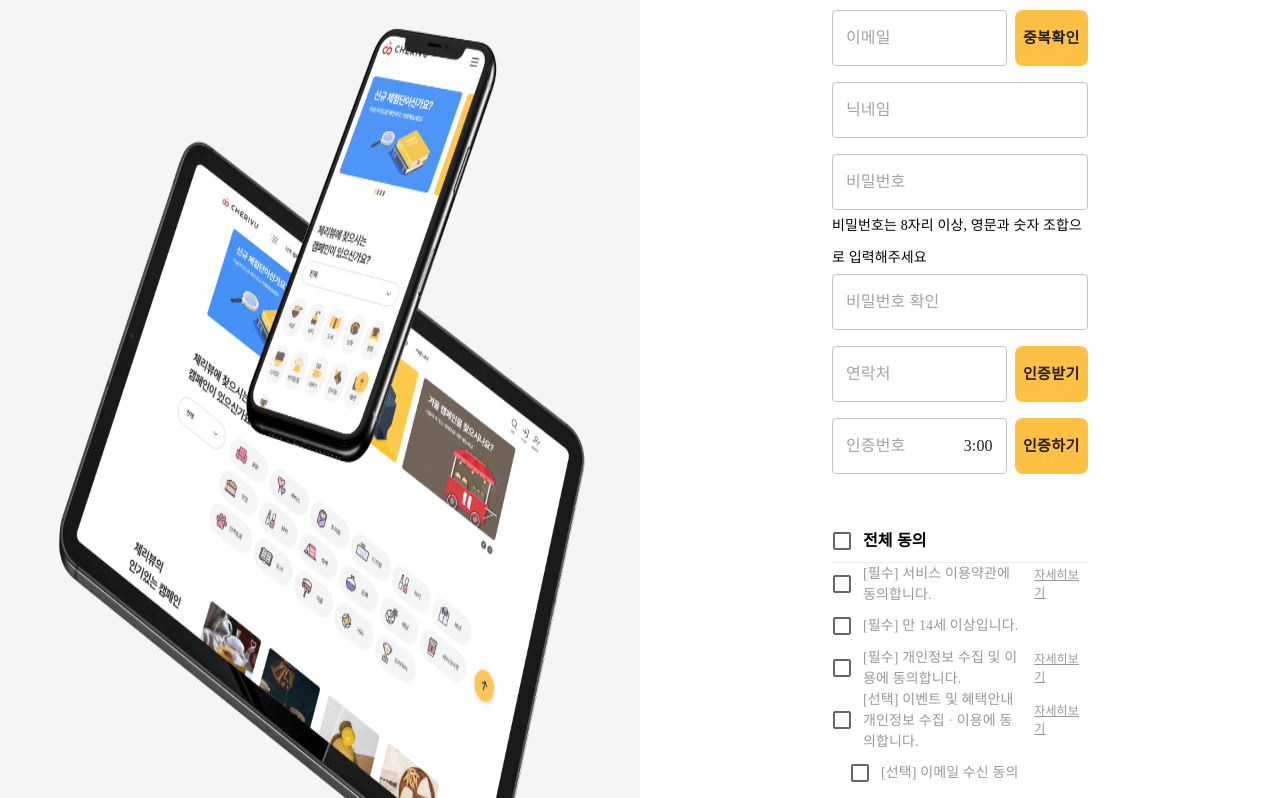
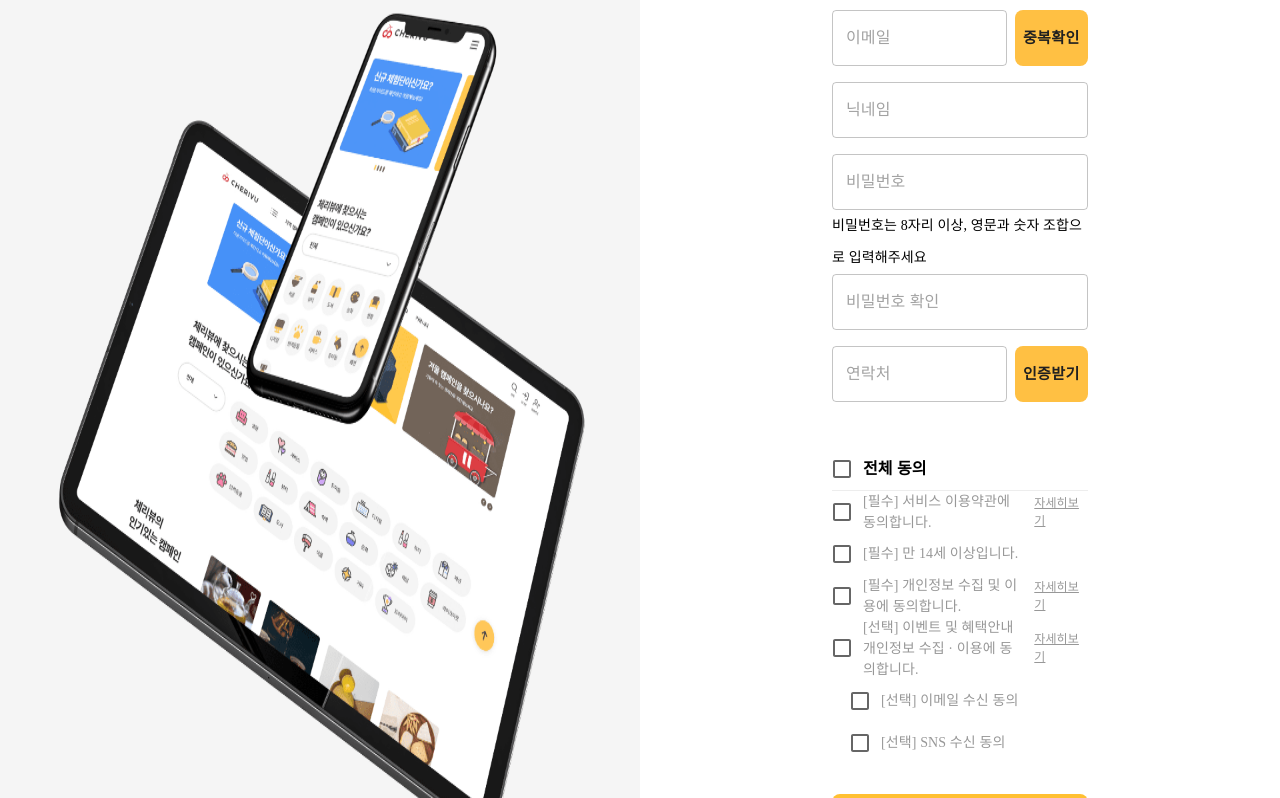
Before and after one commit to sionParkv/cherry-view-event, a React (Create React App) app: page / in a window 1280 px wide. Shown: the part 896-1694 px from the top of the page. Built offline with nearby package versions, Linux system fonts and the light colour scheme; a web font is replaced by a local one.

Commit message:
3차 피드백

```diff
--- a/src/assets/Reservation.scss
+++ b/src/assets/Reservation.scss
@@ -1,6 +1,10 @@
 @import "common";
 
 .css-1oqqzyl-MuiContainer-root {
+  max-width: 100% !important;
+}
+
+.css-1qsxih2 {
   max-width: 100% !important;
 }
 
--- a/src/pages/Reservation.js
+++ b/src/pages/Reservation.js
@@ -77,10 +77,10 @@ const Reservation = () => {
       .then((response) => {
         console.log(response.data);
         alert("인증번호가 전송 되었습니다.");
+        disableText(true);
       })
       .catch((error) => {
         console.log("Error", error);
-        alert(error.response.data.message);
       });
   };
 
@@ -97,17 +97,12 @@ const Reservation = () => {
         alert("인증 되었습니다.");
       })
       .catch((error) => {
+        if (error.response.data.message) {
           alert(error.response.data.message);
+        }
         console.log("Error", error);
         console.log(values.number);
       });
-  };
-
-  // 초를 시:분:초 형태로 변환하는 함수
-  const formatTime = (seconds) => {
-    const minutes = Math.floor(seconds / 60);
-    const remainingSeconds = seconds % 60;
-    return `${minutes}:${remainingSeconds < 10 ? "0" : ""}${remainingSeconds}`;
   };
 
   // 체크박스
@@ -185,7 +180,9 @@ const Reservation = () => {
       })
       .catch((error) => {
         console.log("Error", error);
+        if (error.response.data.message) {
           alert(error.response.data.message);
+        }
       });
   };
 
@@ -225,9 +222,15 @@ const Reservation = () => {
       })
       .catch((error) => {
         console.log(error);
+        if (error.response.data.email) {
           alert(error.response.data.email);
+        }
+        if (error.response.data.contact) {
           alert(error.response.data.contact);
+        }
+        if (error.response.data.nickname) {
           alert(error.response.data.nickname);
+        }
       });
   };
 
@@ -315,18 +318,17 @@ const Reservation = () => {
                 />
                 <Button onClick={handleStart}>인증받기</Button>
               </Box>
+              {!disableText && (
                 <Box className="EmailBox">
                   <TextField
                     onChange={handleChange}
                     name="number"
                     value={values.number}
-                  InputProps={{
-                    endAdornment: <T>{formatTime(time)}</T>,
-                  }}
                     placeholder="인증번호"
                   />
                   <Button onClick={handleEnd}>인증하기</Button>
                 </Box>
+              )}
 
               <FormGroup className="AgreeBox">
                 <FormControlLabel
```
Lines whose indentation alone changed are shown as unchanged.
